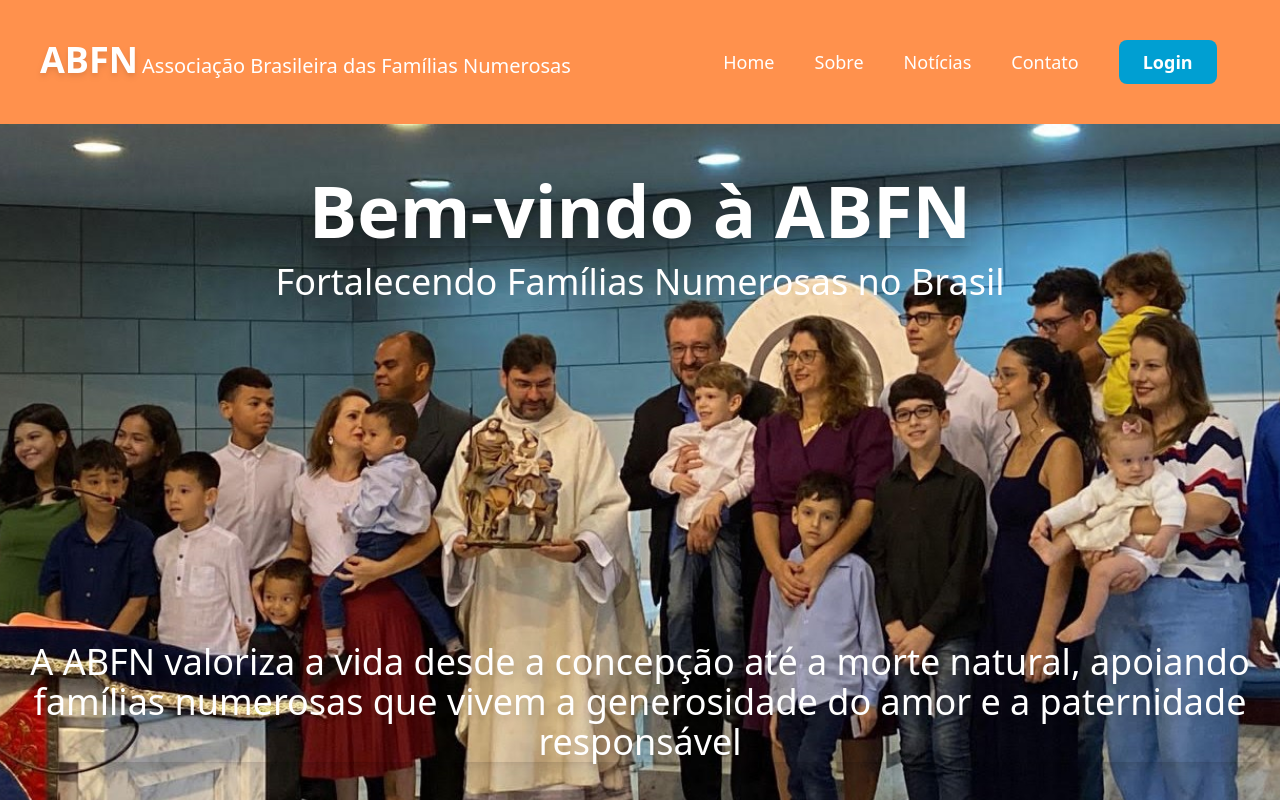
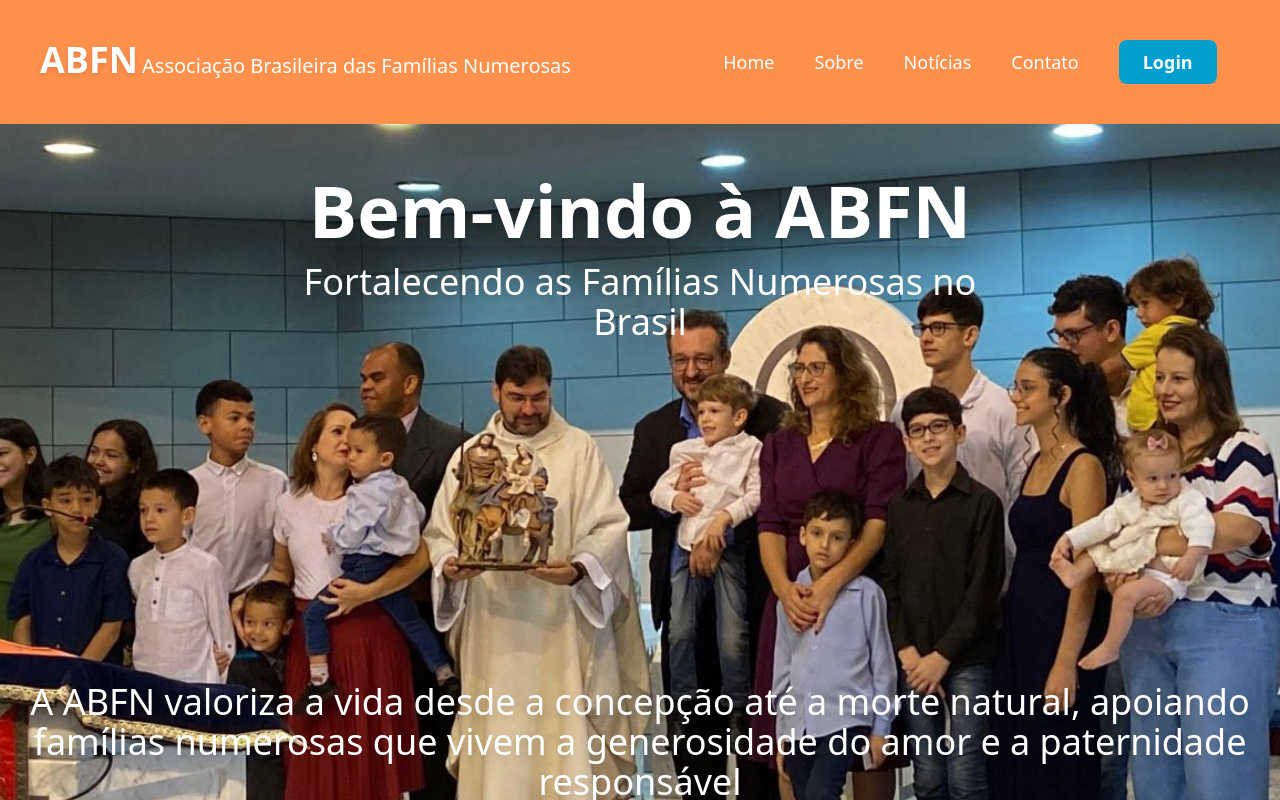
Before and after one commit to GuilhermeSegattoo/ABFN, a Next.js app: page / in a window 1280 px wide. Shown: the top 800 px of the page. Built offline with nearby package versions, Linux system fonts and the light colour scheme.

Commit message:
ajustes 9

```diff
--- a/src/components/organism/Hero.tsx
+++ b/src/components/organism/Hero.tsx
@@ -19,7 +19,7 @@ const Hero: FC<HeroProps> = ({}) => {
 
       {/* Frase */}
       <p className="text-light font-medium text-xl sm:text-xl sm:mb-5 xl:text-4xl mt-4 text-center leading-relaxed max-w-3xl">
-        Fortalecendo Famílias Numerosas no Brasil
+        Fortalecendo as Famílias Numerosas no Brasil
       </p>
 
 
```
